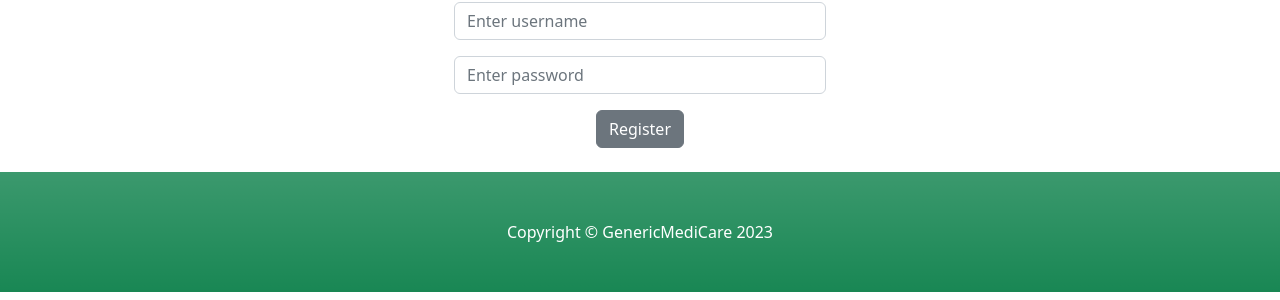
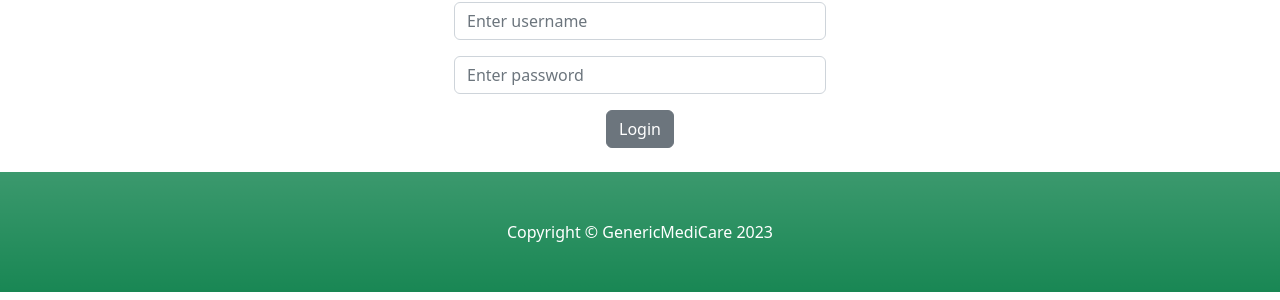
Before and after one commit to ParimalAhire/GenericMediCare, a Django app: page /login/ in a window 1280 px wide. Shown: the part 399-699 px from the top of the page. Run offline with Django 3.2, Linux system fonts and the light colour scheme; some libraries are stand-ins or nearby versions.

Commit message:
Added html

```diff
--- /dev/null
+++ b/requirements.txt
@@ -0,0 +1 @@
+django
--- a/store/templates/base.html
+++ b/store/templates/base.html
@@ -20,14 +20,6 @@
 
         {% include 'navbar.html' %}
 
-        <header class="bg-success bg-gradient py-5">
-            <div class="container px-4 px-lg-5 my-5">
-                <div class="text-center text-white">
-                    {% block header %}
-                    {% endblock %}
-                </div>
-            </div>
-        </header>
         {% if messages %}
 
             {% for message in messages %}
@@ -38,6 +30,16 @@
             {% endfor %}
 
         {% endif %}
+
+        <header class="bg-success bg-gradient py-5">
+            <div class="container px-4 px-lg-5 my-5">
+                <div class="text-center text-white">
+                    {% block header %}
+                    {% endblock %}
+                </div>
+            </div>
+        </header>
+
 
         {% block content %}
         {% endblock %}
--- a/store/templates/login.html
+++ b/store/templates/login.html
@@ -22,7 +22,7 @@
                                 <input type="password" class="form-control" id="password" name="password" placeholder="Enter password" required>
                             </div>
 
-                            <button type="submit" class="btn btn-secondary">Register</button>
+                            <button type="submit" class="btn btn-secondary">Login</button>
                             <br><br>
                         </form>
 
--- a/store/templates/navbar.html
+++ b/store/templates/navbar.html
@@ -1,6 +1,6 @@
 <!-- Navigation-->
 
-<nav class="navbar navbar-expand-lg navbar-light bg-light">
+<nav class="navbar navbar-expand-lg navbar-light bg-light sticky-top">
     <div class="container px-4 px-lg-5">
         <a class="navbar-brand" href="{% url 'home' %}">GenericMediCare</a>
         <button class="navbar-toggler" type="button" data-bs-toggle="collapse" data-bs-target="#navbarSupportedContent" aria-controls="navbarSupportedContent" aria-expanded="false" aria-label="Toggle navigation"><span class="navbar-toggler-icon"></span></button>
```
Also changed, not shown: db.sqlite3, media/product_images/paracetamol-tablets-1000x1000.jpeg (added).
